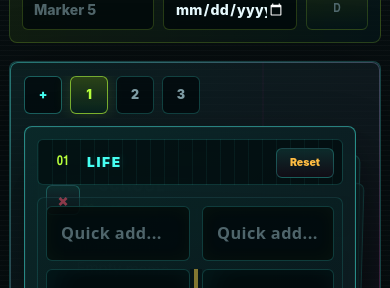
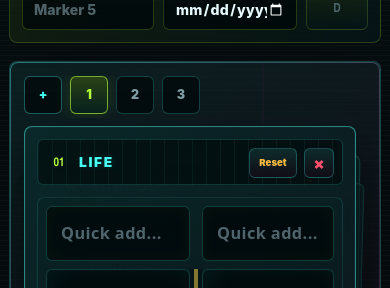
Before and after one commit to Link-Code-ASH/dash-board, a React (Vite) app: page / in a window 390 px wide. Shown: the part 1200-1488 px from the top of the page. Built offline with nearby package versions, Linux system fonts and the light colour scheme.

Commit message:
Fix mobile memo and calendar scrolling

```diff
--- a/src/styles.css
+++ b/src/styles.css
@@ -3419,10 +3419,11 @@ input::placeholder {
     display: block;
     overflow-x: scroll;
     overflow-y: visible;
-    overscroll-behavior: contain;
+    overscroll-behavior-x: contain;
+    overscroll-behavior-y: auto;
     -webkit-overflow-scrolling: touch;
     padding-bottom: 6px;
-    touch-action: pan-x;
+    touch-action: auto;
   }
 
   .calendar-weekdays,
@@ -3523,8 +3524,24 @@ input::placeholder {
   }
 
   .memo-card-grip {
-    grid-template-columns: auto minmax(0, 1fr) auto;
+    grid-template-columns: auto minmax(0, 1fr) auto auto;
     gap: 7px;
+  }
+
+  .memo-card-grip span {
+    min-width: 26px;
+    font-size: 0.76rem;
+  }
+
+  .memo-reset-button {
+    min-width: 48px;
+    padding: 0 7px;
+    font-size: 0.6rem;
+  }
+
+  .memo-card-grip .mini-button.danger {
+    width: 30px;
+    min-width: 30px;
   }
 
   .memo-card.active .memo-card-columns textarea,
@@ -3565,9 +3582,10 @@ input::placeholder {
     display: block;
     overflow-x: scroll;
     overflow-y: visible;
-    overscroll-behavior: contain;
+    overscroll-behavior-x: contain;
+    overscroll-behavior-y: auto;
     -webkit-overflow-scrolling: touch;
-    touch-action: pan-x;
+    touch-action: auto;
   }
 
   .calendar-weekdays,
```
